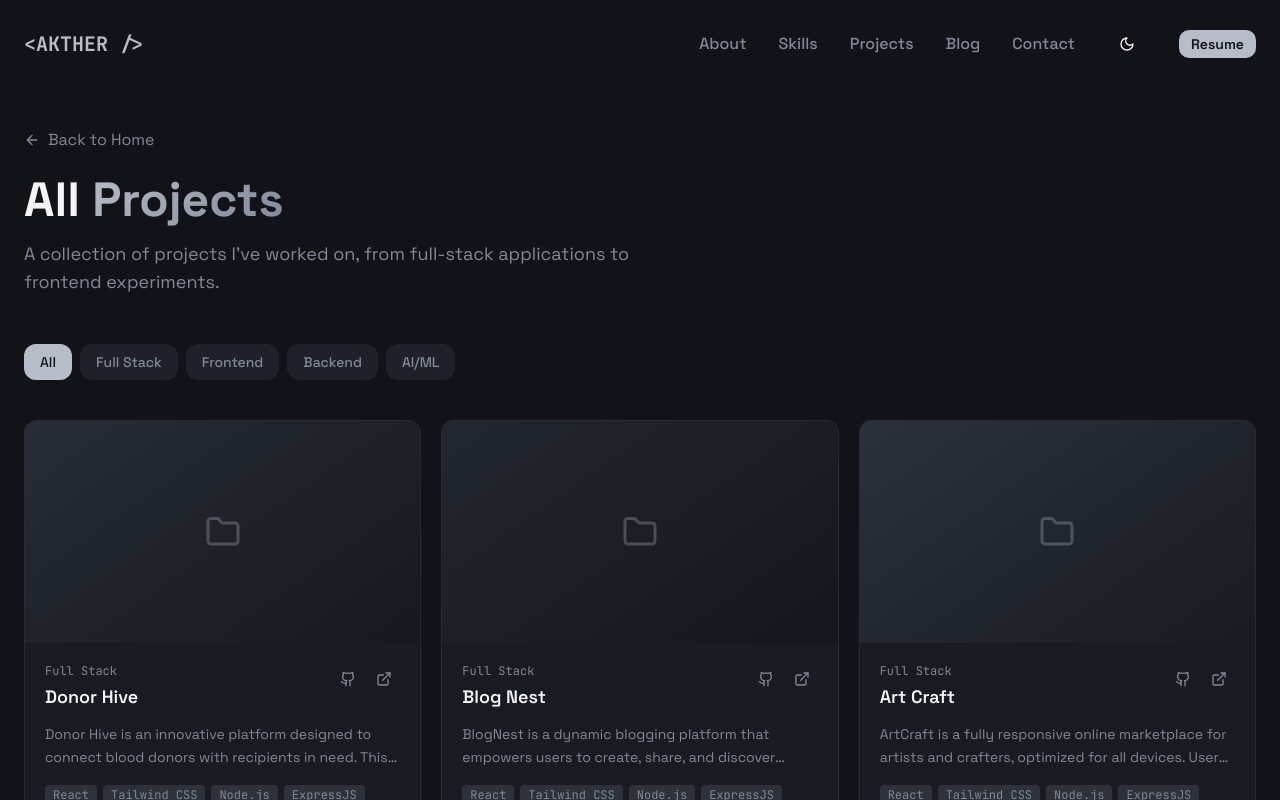
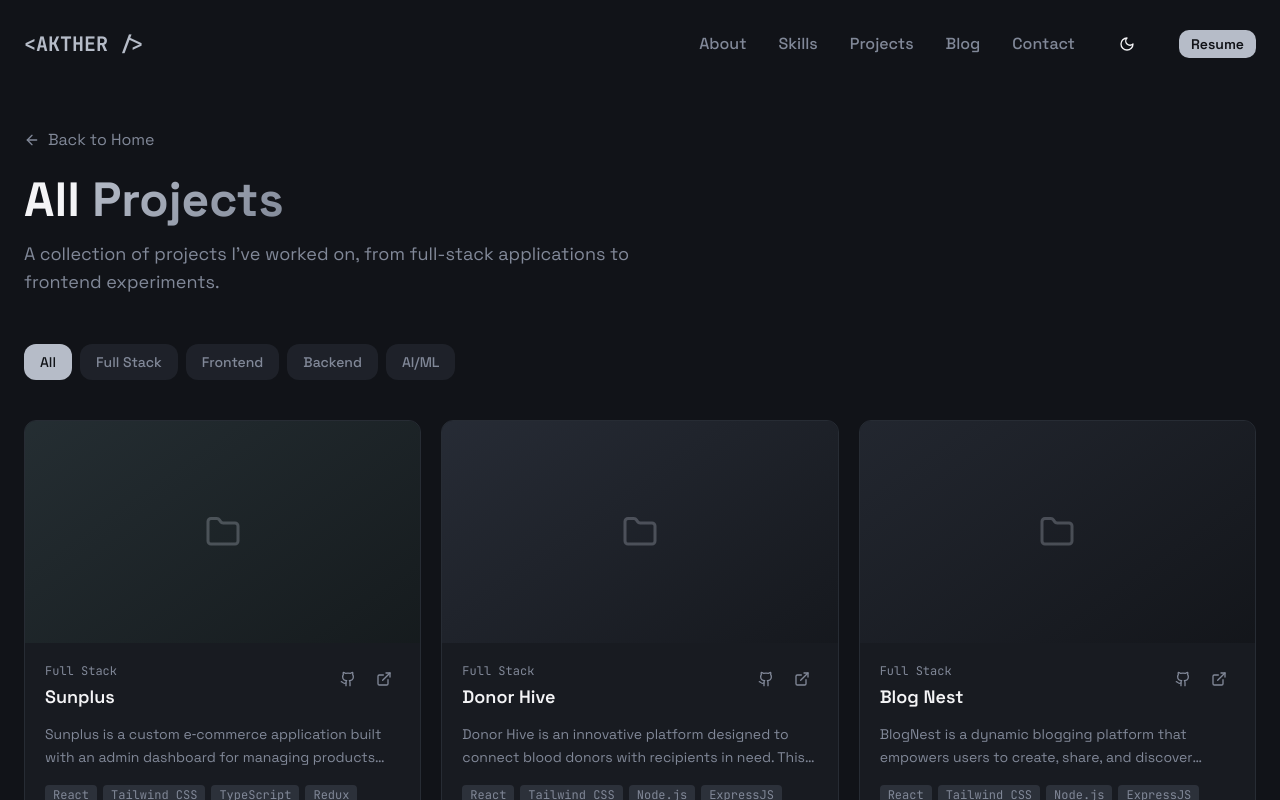
Before and after one commit to AktherHosen/akther_hosen, a React (Vite) app: page /projects in a window 1280 px wide. Shown: the top 800 px of the page. Built offline with nearby package versions, Linux system fonts and the light colour scheme; the HTML template or start-up script is replaced by a standard one.

Commit message:
update: project

```diff
--- a/src/data/projects.ts
+++ b/src/data/projects.ts
@@ -1,4 +1,14 @@
 export const featuredProjects = [
+     {
+    title: "Sunplus",
+    description:
+      "Sunplus is a custom e‑commerce application built with an admin dashboard for managing products and orders. Users can browse products, add to cart, and place orders without registration. The admin panel allows easy product management and order tracking with a clean interface tailored for store owners.",
+    tech: ["React", "Tailwind CSS", "TypeScript", "Redux", "Node.js", "ExpressJS", "Mongoose", "MongoDB", "Shadcn UI"],
+    github: "https://github.com/AktherHosen/Sunplus-Frontend",
+    live: "https://sunplusbd.com",
+    image: "linear-gradient(145deg, hsl(200 16% 17%) 0%, hsl(200 16% 10%) 100%)",
+    category: "Full Stack",
+  },
   {
     title: "Donor Hive",
     description:
```
